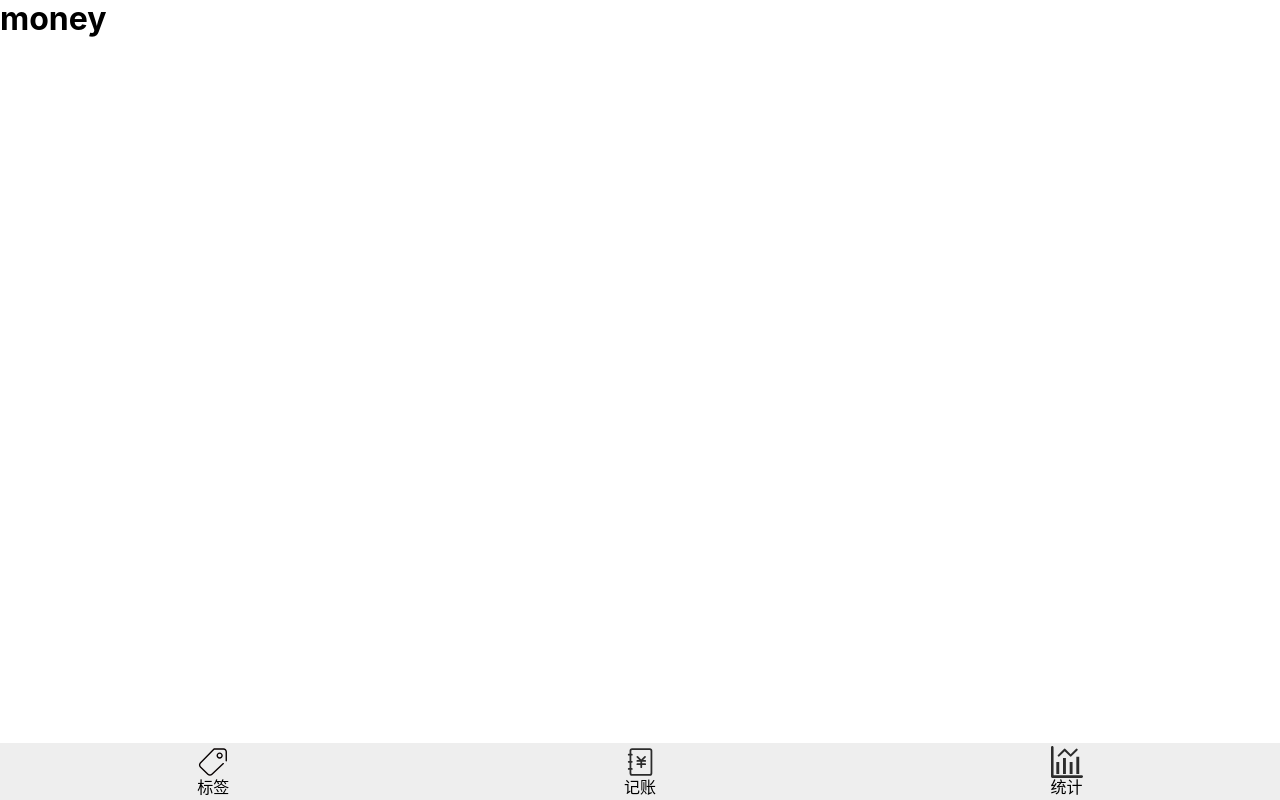
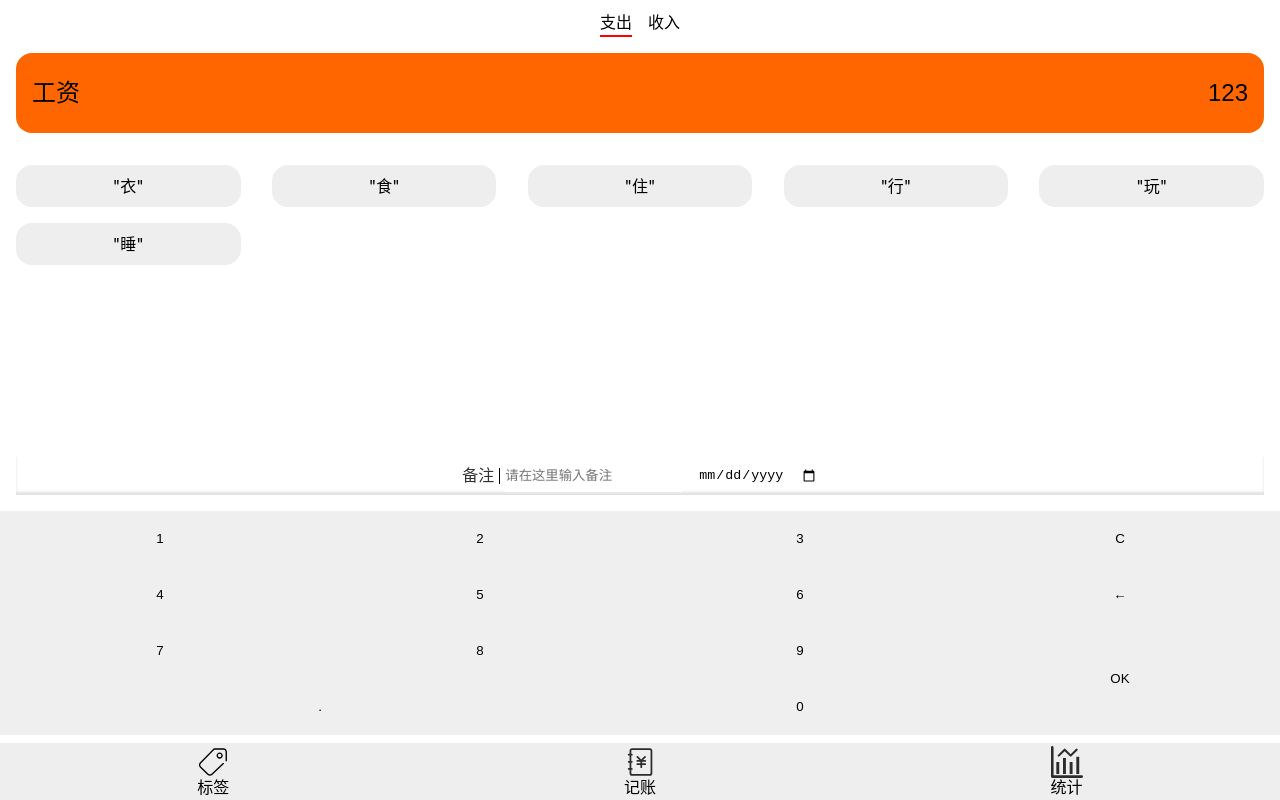
Before and after one commit to zhang4417/bookkeeper-react, a React app: page /#/ in a window 1280 px wide. Built offline with nearby package versions, Linux system fonts and the light colour scheme.

Commit message:
完成money基本布局

```diff
--- a/src/components/Layout.tsx
+++ b/src/components/Layout.tsx
@@ -10,7 +10,9 @@ const Wrapper = styled.div`
     justify-content:center;
 `
 const Main = styled.main`
-    flex-grow:1
+    flex-grow:1;
+    display:flex;
+    flex-direction:column;
 `
 
 function Layout(props: any) {
--- a/src/reset.scss
+++ b/src/reset.scss
@@ -22,3 +22,6 @@ body{
     line-height: 1.2;
     font-family:$font-hei
 }
+input{
+    outline:none;
+}
--- a/src/view/Money.tsx
+++ b/src/view/Money.tsx
@@ -1,11 +1,180 @@
 import React from "react";
 import Layout from "components/Layout";
+import styled from "styled-components";
 
+const CashFlow = styled.section`
+    >ul{
+        display:flex;
+        justify-content:center;
+        padding:5px 16px;
+        >li{
+            padding:5px 0;
+            margin:3px 8px;
+            position:relative;
+            &.selected{
+                &::after{
+                    position:absolute;
+                    content:"";
+                    width:100%;
+                    border:1px solid red;
+                    bottom:0;
+                    left:0;
+                }
+            }
+        }
+    }
+`
+const Output = styled.section`
+    margin:8px 16px;
+    padding:8px 16px;
+    display:flex;
+    background:#f60;
+    border-radius:16px;
+    justify-content:center;
+    align-items:center;
+    font-size:24px;
+    >div{
+        white-space:nowrap;
+    }
+    >input{
+        width:100%;
+        height:64px;
+        outline:none;
+        background:transparent;
+        border:none;
+        text-align:right;
+        font-size:inherit;
+    }
+`
+const Tags = styled.section`
+    flex-grow:1;
+    margin:8px 16px;
+    padding:8px 0;
+    >ul{
+        display:flex;
+        flex-wrap:wrap;
+        justify-content:space-between;
+        >li{
+            margin-top:8px;
+            margin-bottom:8px;
+            background:#eee;
+            border-radius:16px;
+            width:18%;
+            height:42px;
+            display:flex;
+            justify-content:center;
+            align-items:center;
+        }
+    }
+`
+const Notes = styled.section`
+    padding:3px 0;
+    margin:8px 16px;
+    display:flex;
+    justify-content:center;
+    align-items:center;
+    box-shadow:inset 0 -3px 3px rgb(225,225,225);
+    >label{
+        display:flex;
+        justify-content:center;
+        align-items:center;
+            >span{
+                white-space:nowrap;
+                color:#333
+             }
+             >div{
+                margin:0 5px;
+                border-right:1px solid black;
+                height:16px;
+             }
+            >.note{
+                width:100%;
+                height:32px;
+                border:none;
+            }
+    }
+    >.date{
+        margin-left:16px;
+        border:none;
+    }
+`
+const Pad = styled.section`
+padding:8px 0;
+    >button{
+        float:left;
+        width:25%;
+        height:56px;
+        border:none;
+        outline:none;
+        &.ok{
+            float:right;
+            height:112px;
+        }
+        &.point{
+            width:50%;
+        }
+    }
+`
 
 function Money() {
     return (
         <Layout>
-            <h1>money</h1>
+            <CashFlow>
+                <ul>
+                    <li className="selected">支出</li>
+                    <li>收入</li>
+                </ul>
+            </CashFlow>
+            <Output>
+                <div>工资</div>
+                <input value="123" />
+            </Output>
+            <Tags>
+                <ul>
+                    <li>
+                        "衣"
+                    </li>
+                    <li>
+                        "食"
+                    </li>
+                    <li>
+                        "住"
+                    </li>
+                    <li>
+                        "行"
+                    </li>
+                    <li>
+                        "玩"
+                    </li>
+                    <li>
+                        "睡"
+                    </li>
+                </ul>
+            </Tags>
+            <Notes>
+                <label>
+                    <span>备注</span>
+                    <div></div>
+                    <input placeholder="请在这里输入备注" className="note" />
+                </label>
+                <input type="date" className="date" />
+            </Notes>
+            <Pad>
+                <button>1</button>
+                <button>2</button>
+                <button>3</button>
+                <button>C</button>
+                <button>4</button>
+                <button>5</button>
+                <button>6</button>
+                <button>←</button>
+                <button>7</button>
+                <button>8</button>
+                <button>9</button>
+                <button className="ok">OK</button>
+                <button className="point">.</button>
+                <button>0</button>
+            </Pad>
         </Layout>
     )
 }
```
